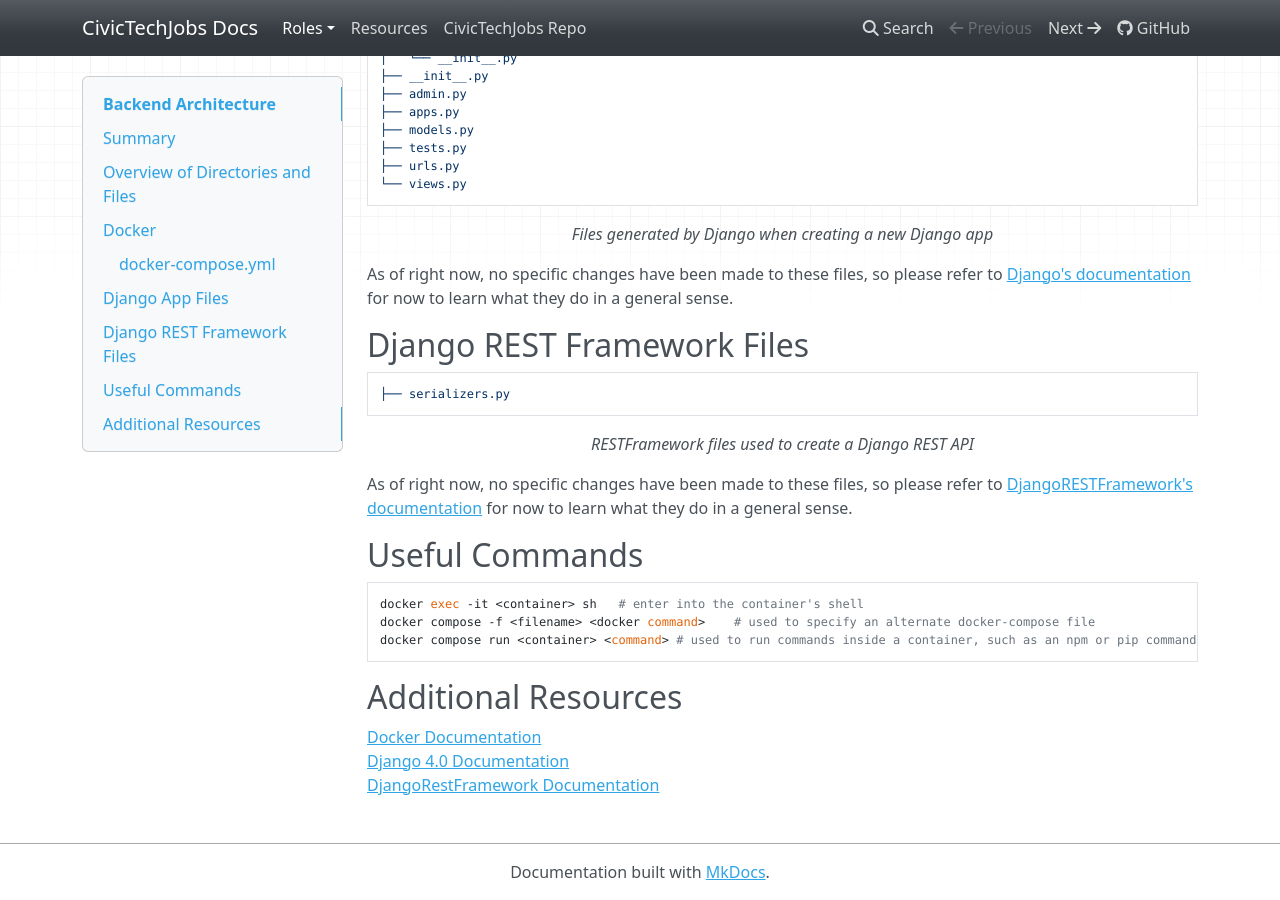
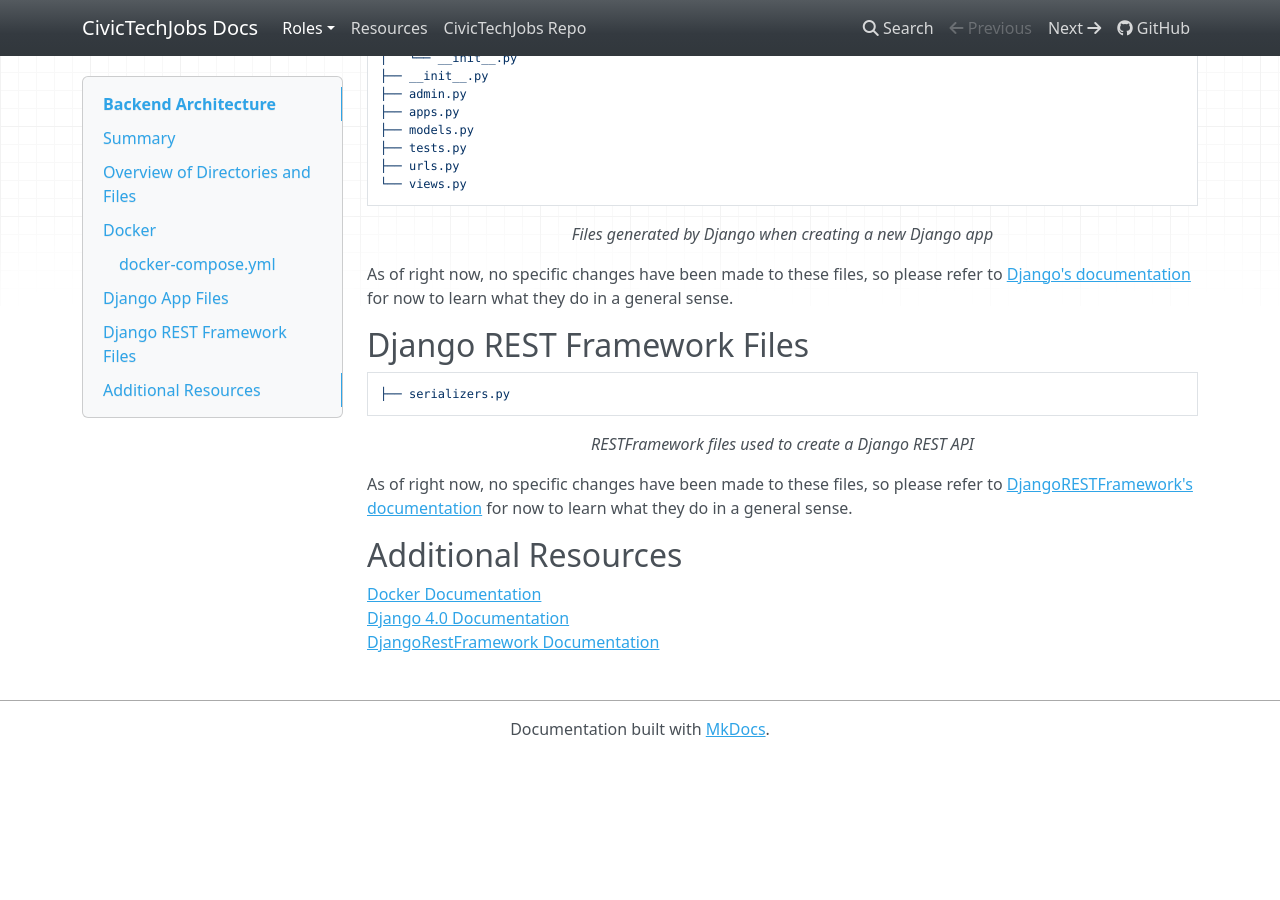
Before and after one commit to hackforla/CivicTechJobs-Documentation, an MkDocs documentation site: the page built from docs/developer/backend.md, in a window 1280 px wide and 900 px high, scrolled down 2180 px. Built offline with MkDocs 1.6.1, drawn with Linux system fonts in a browser that asks for light colours; nearby versions of some CDN libraries; after the commit the page ends 2937 px from its top, so only the background shows below that; some of the changed text lies outside the part shown.

````diff
--- a/docs/developer/backend.md
+++ b/docs/developer/backend.md
@@ -20,7 +20,8 @@
 │   └── migrations/    # Backend
 └── <loose files>    # Backend
 ```
-*<p style="text-align: center;">Overall project structure</p>*
+
+_<p style="text-align: center;">Overall project structure</p>_
 
 ```yml
 ├── config/
@@ -38,23 +39,23 @@
 ├── manage.py
 └── requirements.txt
 ```
-*<p style="text-align: center;">Backend Architecture</p>*
+
+_<p style="text-align: center;">Backend Architecture</p>_
 
 ## Summary
 
-**Backend Tech Stack**: Django, DjangoRESTFramework, Docker
+**Backend Tech Stack**: Django, DjangoRESTFramework
 
 The backend architecture is consists the `docker/` directory, the Django `config/` project, the `frontend/` and `server/` Django apps, and a couple of Django or Docker-related loose files. In addition to serving as part of our backend, the `frontend/` directory also serves our frontend architecture. More about the `frontend/` directory as it relates our frontend architecture can be found in our guide on [Frontend Architecture](../../developer/frontend/).
 
 ## Overview of Directories and Files
 
-
 - **config/:** houses the Django project files.
-    - **<Django Project Files\>:** More on the files in this directory can be found in [Django's documentation](https://docs.djangoproject.com/en/4.0/).
+  - **<Django Project Files\>:** More on the files in this directory can be found in [Django's documentation](https://docs.djangoproject.com/en/4.0/).
 - **docker/:** contains two dockerfiles. `django` contains information for our Django server setup. `webpack` contains information to start our webpack watch plugin.
 - **<Django App\>:** currently we have two directories that are Django apps: `frontend/` and `server/`. Within these directories are the default `<Django App Files>` that are created with every app as well as `<RESTFramework Files>`.
-    - **<Django App Files\>:** These files make up a Django App. To know more about these apps, read the section about [Django App Files](#django-app-files).
-    - **<RESTFramework Files\>:** Currently consists of only `serializers.py`, these files are additional files that support Django via the [DjangoRestFramework library](https://www.django-rest-framework.org/).
+  - **<Django App Files\>:** These files make up a Django App. To know more about these apps, read the section about [Django App Files](#django-app-files).
+  - **<RESTFramework Files\>:** Currently consists of only `serializers.py`, these files are additional files that support Django via the [DjangoRestFramework library](https://www.django-rest-framework.org/).
 - **.dockerignore:** This file tells Docker to ignore certain files when building the container. These are usually files that pertain to docker or git, which are not important when building the webserver.
 - **docker-compose.yml:** Contains instructions for docker when we run "docker compose". To know more about what each line does, please consult [Docker's documentation](https://docs.docker.com/compose/compose-file/).
 - **manage.py:** Part of Django, this is the entry point file for starting the Django server. This file handles a lot of critical settings, so be sure to read up on it in [Django's documentation](https://docs.djangoproject.com/en/4.0/ref/django-admin/).
@@ -85,7 +86,8 @@ One will also notice that the Django command uses a placeholder server name, 0.0
 ├── urls.py
 └── views.py
 ```
-*<p style="text-align: center;">Files generated by Django when creating a new Django app</p>*
+
+_<p style="text-align: center;">Files generated by Django when creating a new Django app</p>_
 
 As of right now, no specific changes have been made to these files, so please refer to [Django's documentation](https://docs.djangoproject.com/en/4.0/) for now to learn what they do in a general sense.
 
@@ -94,20 +96,13 @@ As of right now, no specific changes have been made to these files, so please re
 ```yml
 ├── serializers.py
 ```
-*<p style="text-align: center;">RESTFramework files used to create a Django REST API</p>*
+
+_<p style="text-align: center;">RESTFramework files used to create a Django REST API</p>_
 
 As of right now, no specific changes have been made to these files, so please refer to [DjangoRESTFramework's documentation](https://www.django-rest-framework.org/) for now to learn what they do in a general sense.
 
-## Useful Commands
+## Additional Resources
 
-```bash
-docker exec -it <container> sh   # enter into the container's shell
-docker compose -f <filename> <docker command>    # used to specify an alternate docker-compose file
-docker compose run <container> <command> # used to run commands inside a container, such as an npm or pip command
-```
-
-
-## Additional Resources
 [Docker Documentation](https://docs.docker.com/)<br>
 [Django 4.0 Documentation](https://docs.djangoproject.com/en/4.0/)<br>
 [DjangoRestFramework Documentation](https://www.django-rest-framework.org/)<br>
--- a/mkdocs.yml
+++ b/mkdocs.yml
@@ -20,6 +20,7 @@ nav:
           - CONTRIBUTING.md: https://github.com/hackforla/CivicTechJobs/blob/main/CONTRIBUTING.md#welcome-to-the-civictechjobs-contributing-guide
           - Backend Architecture: developer/backend.md
           - Design System Helper: developer/design-system.md
+          - DevOps Architecture: developer/devops.md
           - Development Culture: developer/development-culture.md
           - Frontend Architecture: developer/frontend.md
           - GitHub Architecture: developer/github.md
````
Also changed, not shown: docs/developer/devops.md (added, +71 -0 lines), docs/developer/frontend.md (+23 -20 lines).
